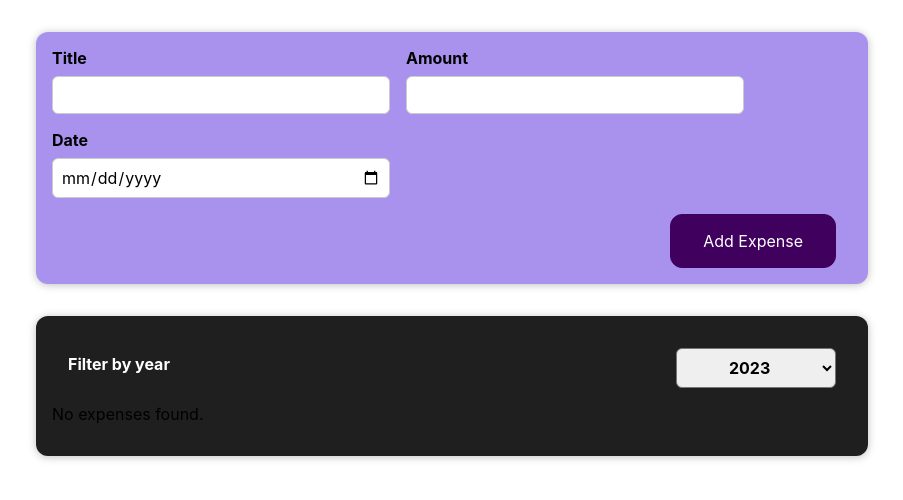
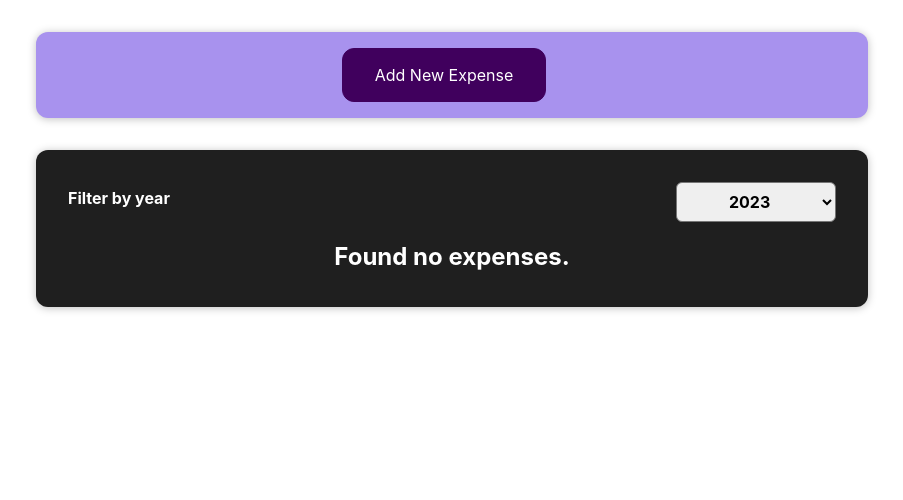
Before and after one commit to andre353/react-academind-1-project, a React (Create React App) app: page / in a window 1280 px wide. Shown: the top 500 px of the page, without its empty margins (188-1091 px from the left). Built offline with nearby package versions, Linux system fonts and the light colour scheme.

Commit message:
Add ExpensesList component, add cancel button to ExpenseForm, add editing functionality

```diff
--- a/src/component/Expenses/ExpenseItem.js
+++ b/src/component/Expenses/ExpenseItem.js
@@ -4,6 +4,7 @@
 
 const ExpenseItem = (props) => {
   return (
+    <li>
       <Card className="expense-item">
         <ExpenseDate date={props.date} />
         <div className="expense-item__description">
@@ -11,6 +12,7 @@
           <div className="expense-item__price">${props.amount}</div>
         </div>
       </Card>
+    </li>
   );
 }
 
--- a/src/component/Expenses/Expenses.js
+++ b/src/component/Expenses/Expenses.js
@@ -1,8 +1,8 @@
-import ExpenseItem from './ExpenseItem';
 import Card from '../UI/Card';
 import ExpenseFilter from './ExpenseFilter';
 import './Expenses.css';
 import { useState } from 'react';
+import ExpensesList from './ExpensesList';
 
 const Expenses = (props) => {
   const [filteredYear, setFilteredYear] = useState('2023');
@@ -15,25 +15,13 @@
     return expense.date.getFullYear().toString() === filteredYear;
   });
 
-  let expensesContent = <p>No expenses found.</p>
-  if (filteredExpenses.length > 0) {
-    expensesContent = filteredExpenses.map((expense) => (
-      <ExpenseItem
-        key={expense.id}
-        title={expense.title}
-        amount={expense.amount}
-        date={expense.date}
-      />
-    ))
-  }
-
   return (
     <Card className='expenses'>
       <ExpenseFilter
         selected={filteredYear}
         onChangeFilter={filterChangeHandler}
       />
-      {expensesContent}
+      <ExpensesList items={filteredExpenses} />
     </Card>
   );
 };
--- /dev/null
+++ b/src/component/Expenses/ExpensesList.css
@@ -0,0 +1,9 @@
+.expenses-list {
+  list-style: none;
+  padding: 0;
+}
+
+.expenses-list__fallback {
+  color: white;
+  text-align: center;
+}
--- /dev/null
+++ b/src/component/Expenses/ExpensesList.js
@@ -0,0 +1,23 @@
+import ExpenseItem from "./ExpenseItem";
+import './ExpensesList.css';
+
+const ExpensesList = (props) => {
+  if (props.items.length === 0) {
+    return <h2 className="expenses-list__fallback">Found no expenses.</h2>;
+  }
+
+  return <ul className="expenses-list">
+    {
+      props.items.map((expense) => (
+        <ExpenseItem
+          key={expense.id}
+          title={expense.title}
+          amount={expense.amount}
+          date={expense.date}
+        />
+      ))
+    }
+  </ul>
+}
+
+export default ExpensesList
--- a/src/component/NewExpense/ExpenseForm.js
+++ b/src/component/NewExpense/ExpenseForm.js
@@ -66,6 +66,7 @@
         </div>
       </div>
       <div className='new-expense__actions'>
+        <button type="button" onClick={props.onCancel}>Cancel</button>
         <button type='submit'>Add Expense</button>
       </div>
     </form>
--- a/src/component/NewExpense/NewExpense.js
+++ b/src/component/NewExpense/NewExpense.js
@@ -1,17 +1,30 @@
+import { useState } from 'react';
 import ExpenseForm from './ExpenseForm';
 import './NewExpense.css';
 
 const NewExpense = (props) => {
-  const onSaveExpenseDataHandler = (enteredExpenseData) => {
+  const [isEditing, setIsEditing] = useState(false);
+
+  const saveExpenseDataHandler = (enteredExpenseData) => {
     const expenseData = {
       ...enteredExpenseData,
       id: Math.random().toString()
     }
     props.onAddExpense(expenseData);
+    setIsEditing(false);
+  }
+
+  const startEditingHandler = () => {
+    setIsEditing(true);
+  }
+
+  const stopEditingHandler = () => {
+    setIsEditing(false);
   }
 
   return (<div className='new-expense'>
-    <ExpenseForm onSaveExpenseData={onSaveExpenseDataHandler} />
+    {!isEditing && <button onClick={startEditingHandler}>Add New Expense</button>}
+    {isEditing && <ExpenseForm onSaveExpenseData={saveExpenseDataHandler} onCancel={stopEditingHandler} />}
   </div>);
 };
 
```
Lines whose indentation alone changed are shown as unchanged.
